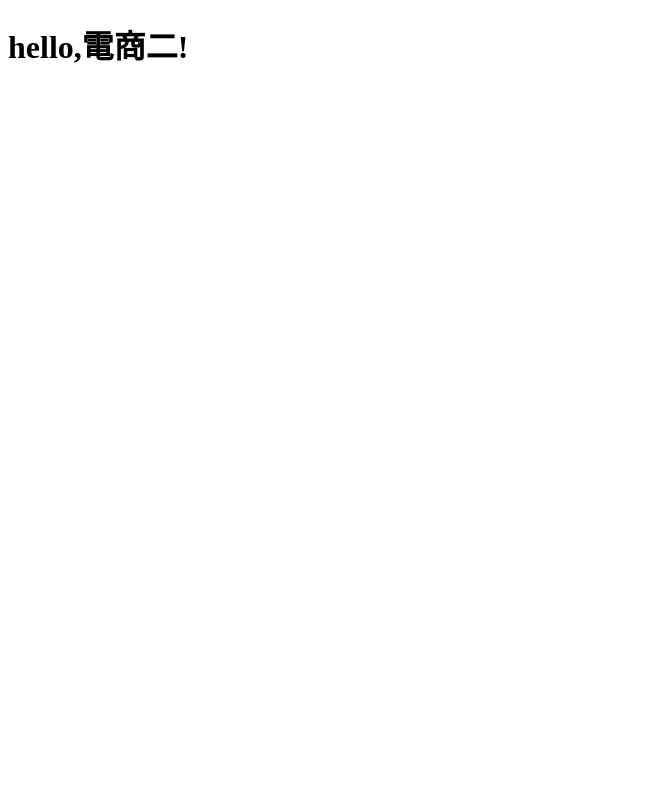
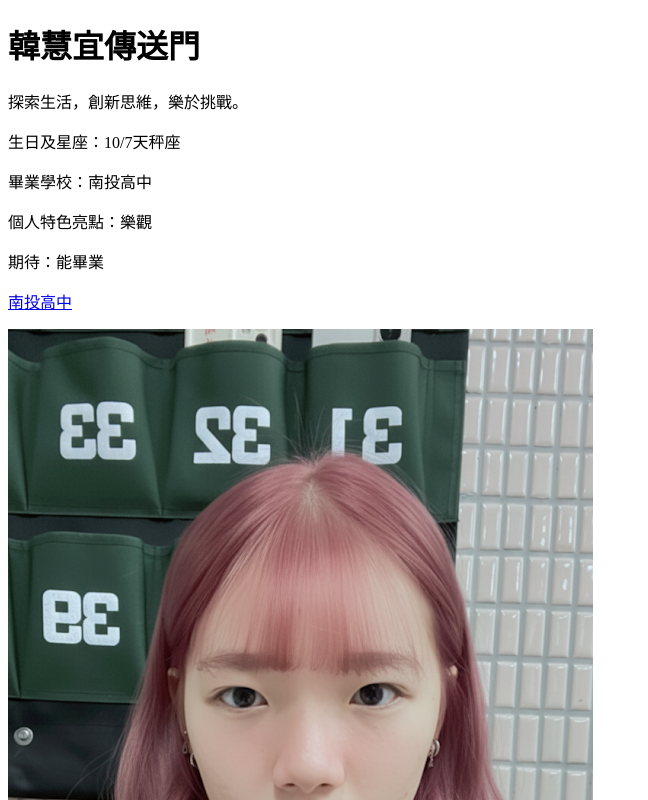
Before and after one commit to s311033-dev/33, a plain HTML site: page index.html in a window 1280 px wide. Shown: the top 800 px of the page, without its empty margins (0-648 px from the left). Drawn offline with Linux system fonts and the light colour scheme.

Commit message:
Add files via upload

```diff
--- a/index.html
+++ b/index.html
@@ -1,10 +1,19 @@
 <!DOCTYPE html>
-<html>
-     <head>
-        <meta charset="utf-8">
-      <title>韓慧宜網頁</title>
-      </head>
-      <body>
-        <h1>hello,電商二!</h1>
-        </body>
-        <html>
+<html lang="en">
+<head>
+    <meta charset="UTF-8">
+    <meta name="viewport" content="width=device-width, initial-scale=1.0">
+    <title>韓慧宜個人網站</title>
+</head>
+<body>
+    <h1>韓慧宜傳送門</h1>
+    <p>探索生活，創新思維，樂於挑戰。</p>
+</p>生日及星座：10/7天秤座 </p>
+</p>畢業學校：南投高中</p>
+</p>個人特色亮點：樂觀</p>
+</p>期待：能畢業</p>
+<p><a href="https://www.ntsh.ntct.edu.tw">南投高中</a></p>
+<img src="33.png" alt="AI圖片">
+
+</body>
+</html>
```
Also changed, not shown: 33.png (added).
